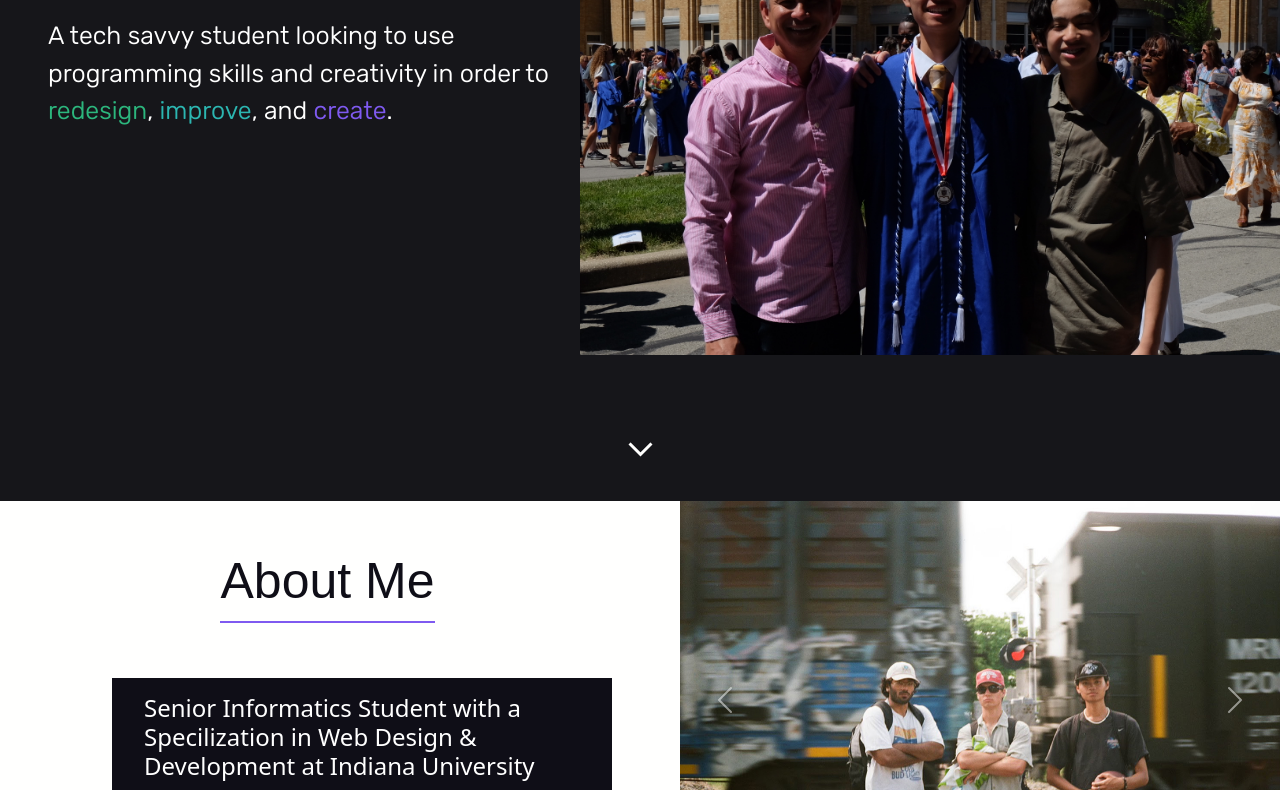
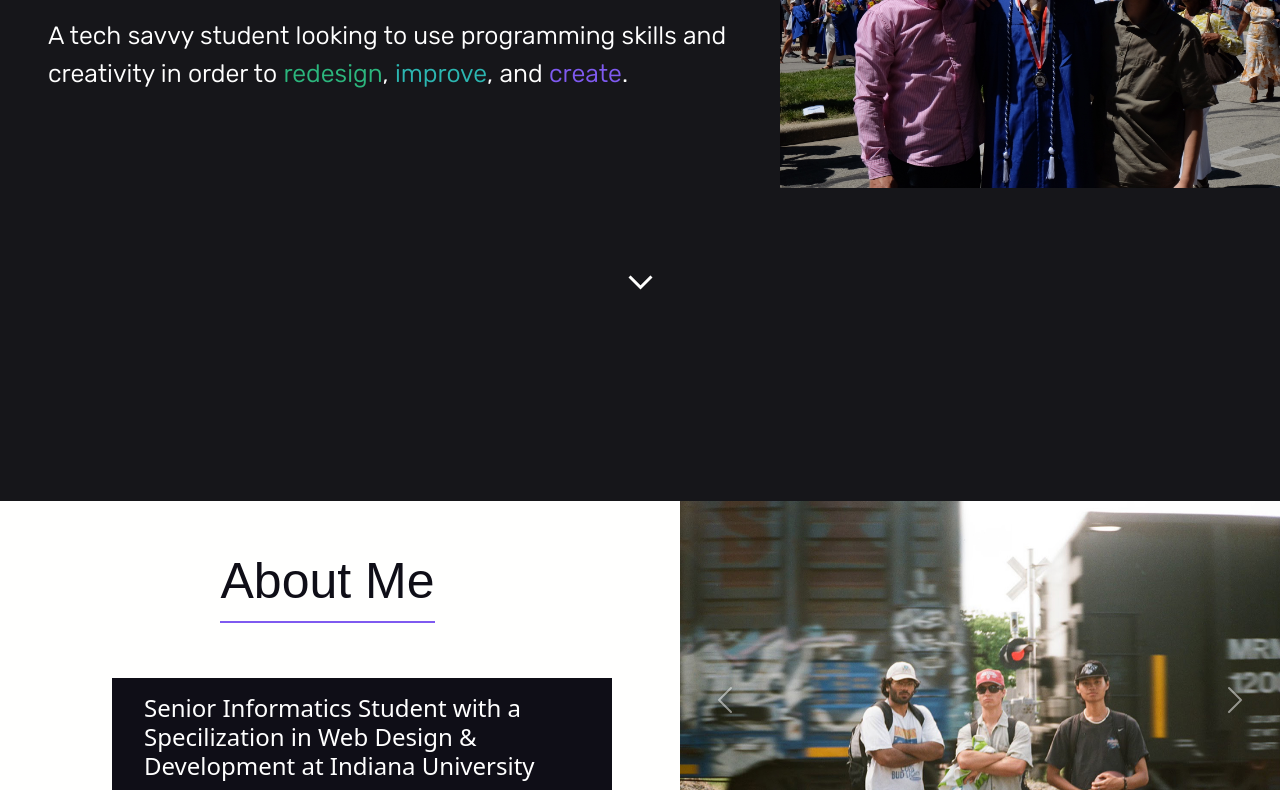
Before and after one commit to tarerok/Personal-Website, a plain HTML site: page index.html in a window 1280 px wide. Shown: the part 241-1031 px from the top of the page. Drawn offline with nearby package versions, Linux system fonts and the light colour scheme; a web font is replaced by a local one.

Commit message:
Adjusted homeImage size, only displayed on devices 1200px and up

```diff
--- a/css/styles.css
+++ b/css/styles.css
@@ -101,6 +101,7 @@ p {
   height: 500px;
   margin-left: 8em;
   margin-right: 2em;
+
 }
 
 .homeDescription {
@@ -727,12 +728,14 @@ No media query for `xs` since this is the default */
   }
 
   .homeImage {
-    width: 400px;
-    height: 300px;
+    /* width: 400px; */
+    /* height: 300px; */
+    /* width: 200px;
+    height: auto;
     margin-left: 4em;
     margin-right: 3em;
-    margin-top: 4em;
-    display: block;
+    margin-top: 4em; */
+    display: none;
 
   }
 
@@ -802,12 +805,13 @@ No media query for `xs` since this is the default */
   }
 
   .homeImage {
-    width: 500px;
-    height: 400px;
+    /* width: 300px;
+    height: auto;
     margin-left: 6em;
     margin-right: 2em;
     margin-top: 2em;
-    display: block;
+    display: block; */
+    display: none;
 
   }
 
@@ -894,9 +898,12 @@ No media query for `xs` since this is the default */
     height: 40px;
   }
 
+/* This homeImage selector is for Laptop Screen */
   .homeImage {
-    width: 700px;
-    height: 500px;
+    /* width: 700px;
+    height: 500px; */
+    width: 500px;
+    height: auto;
     margin: 0;
     display: block;
   }
--- a/index.html
+++ b/index.html
@@ -58,7 +58,7 @@
           </p>
         </div>
         <div class="homeImageSection">
-          <img src="images/graduation.jpg" alt="Self Image" class="homeImage">
+          <img src="images/graduation.jpg" class="homeImage" alt="Self Image" >
         </div>
       </div>
       <section class="homeLast">
```
